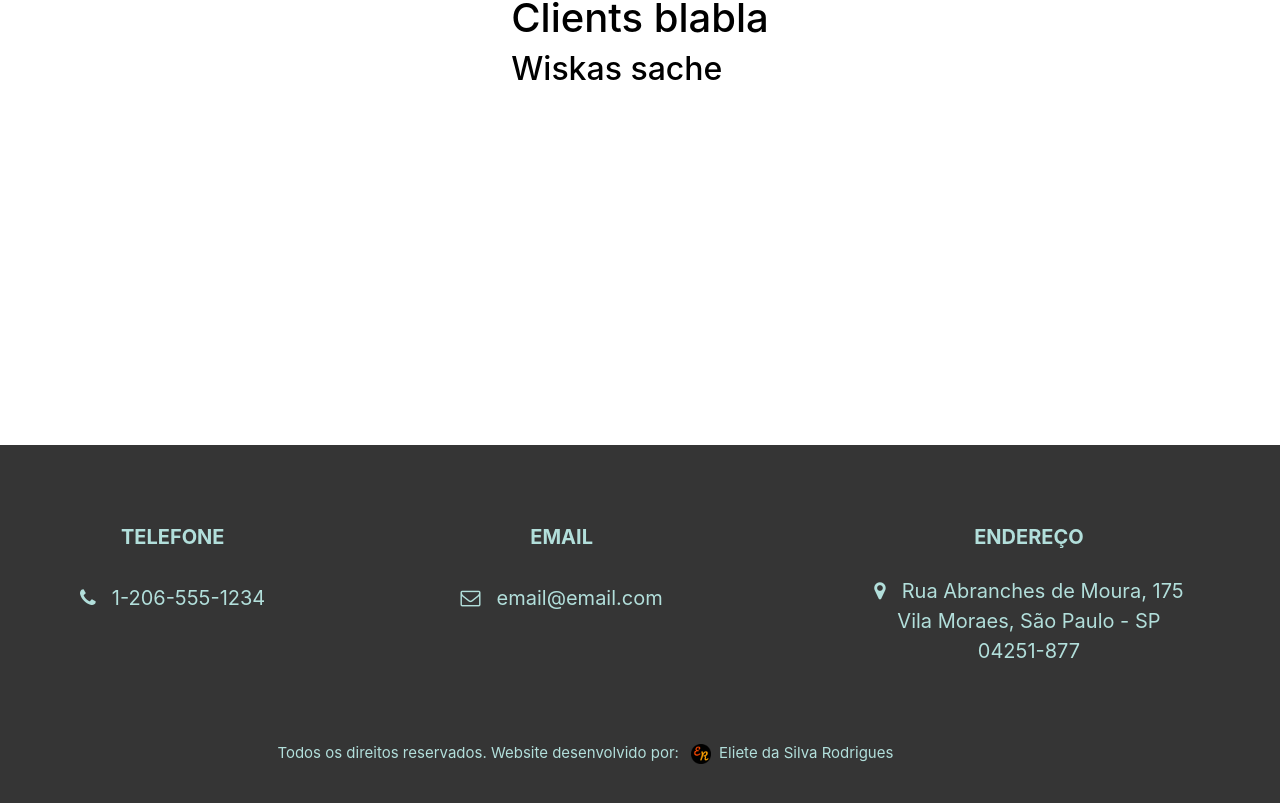
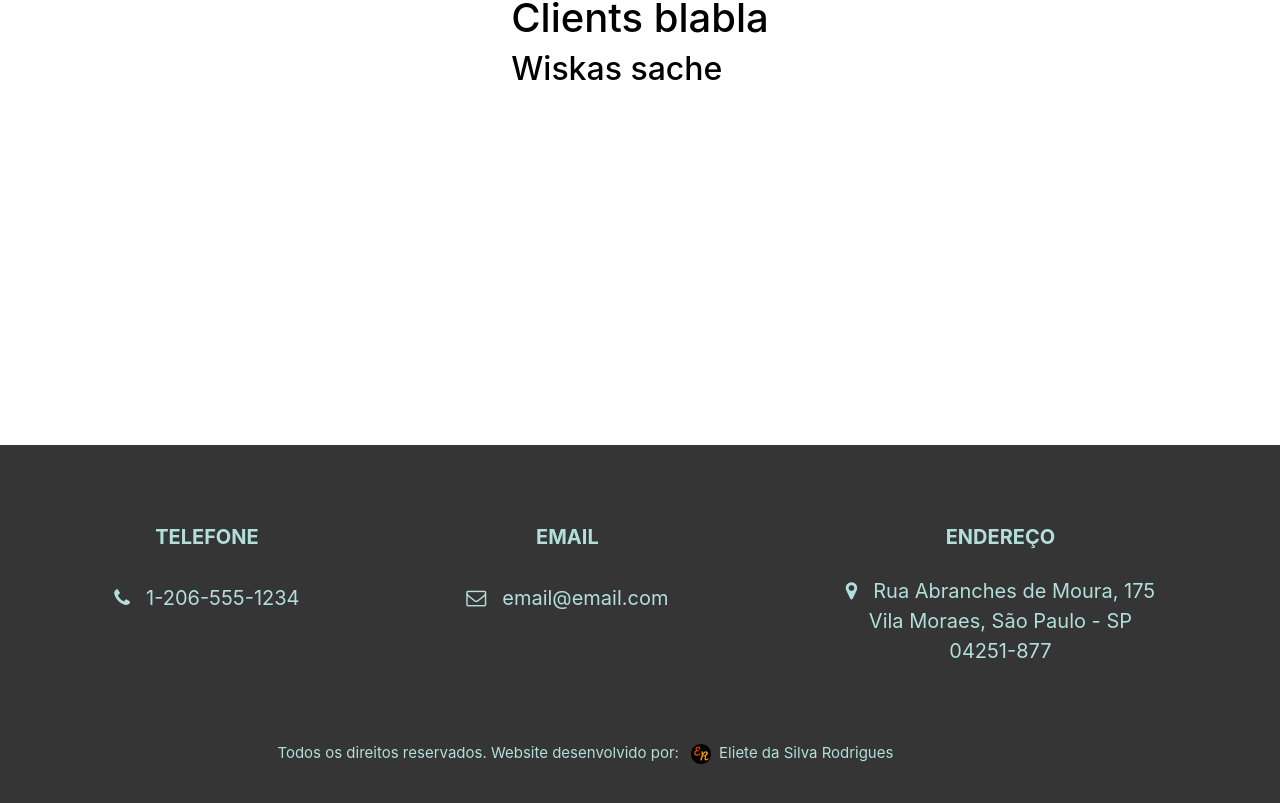
Before and after one commit to dsreliete/MartinInstalacoes, a React (Create React App) app: page / in a window 1280 px wide. Shown: the part 3001-3804 px from the top of the page. Built offline with nearby package versions, Linux system fonts and the light colour scheme.

Commit message:
added aditional margin

```diff
--- a/src/components/FooterComponent.js
+++ b/src/components/FooterComponent.js
@@ -8,7 +8,7 @@ function Footer(props) {
         <footer className="site-footer">
             <div className="container-footer">
                 <div className="row contato-container-desc justify-content-center align-items-center text-center">
-                    <table className="table table-borderless text-white">
+                    <table className="table table-borderless text-white mx-5">
                         <thead>
                             <tr className="footer-link-label">
                                 <th scope="col">TELEFONE</th>
```
